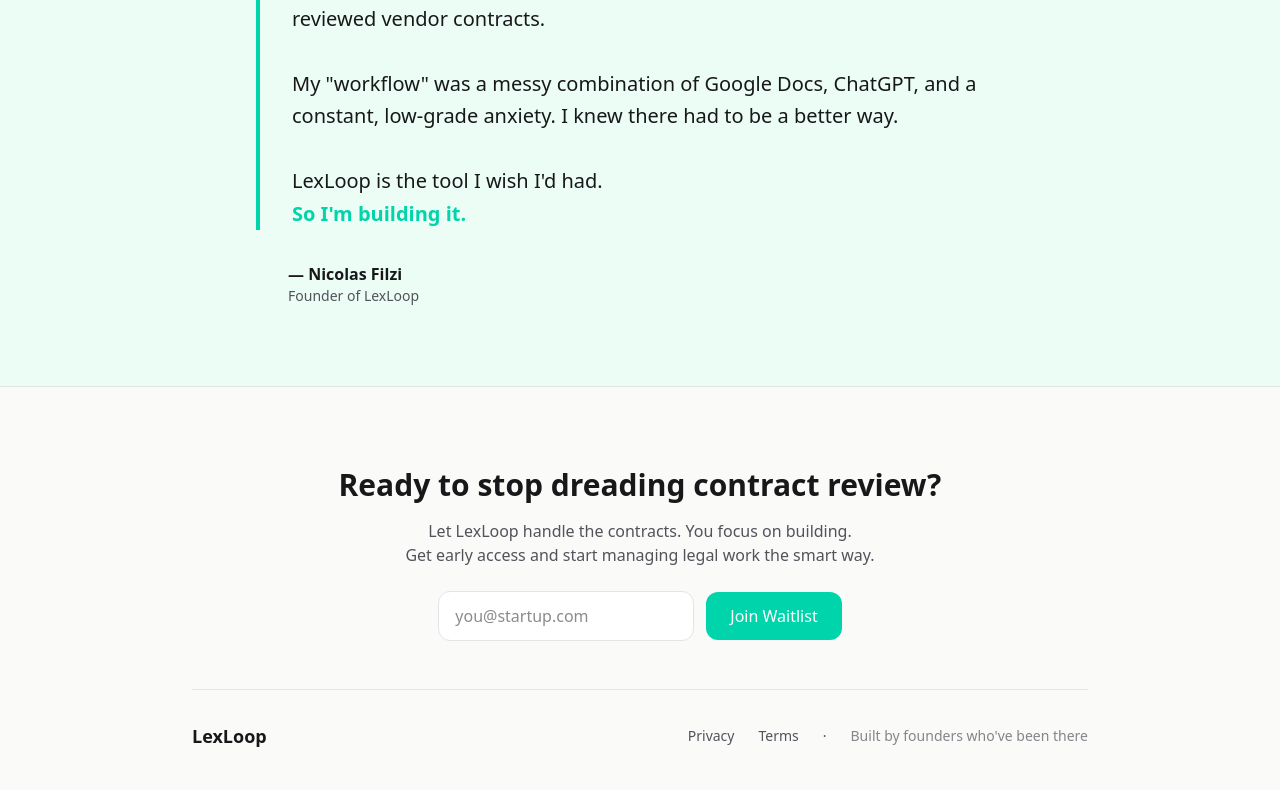
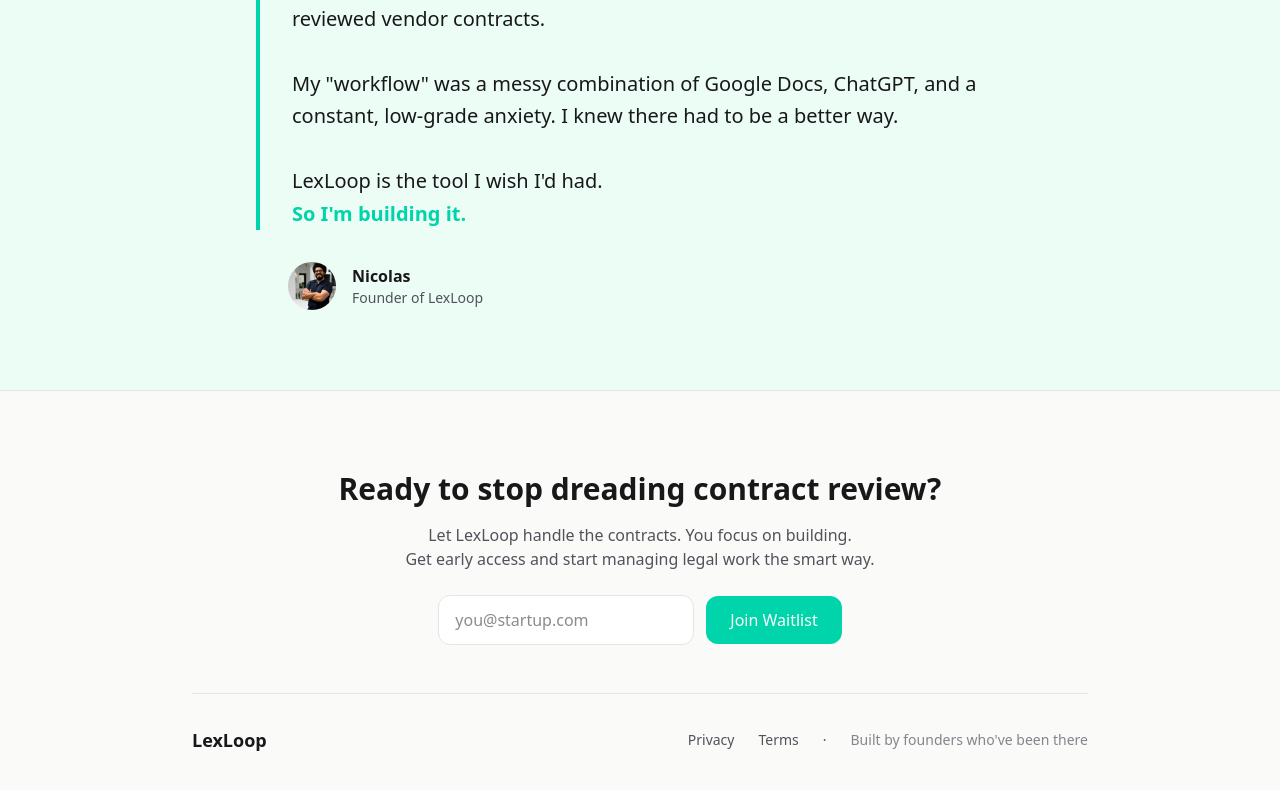
Before and after one commit to init-ventures/lexloop-landing, a React (Vite) app: page / in a window 1280 px wide. Shown: the part 5471-6261 px from the top of the page. Built offline with nearby package versions, Linux system fonts and the light colour scheme; a web font is replaced by a local one.

Commit message:
feat: add founder photo to FounderStory section
- Add rounded avatar next to signature
- Update name display to first name only

```diff
--- a/src/components/FounderStory.tsx
+++ b/src/components/FounderStory.tsx
@@ -1,4 +1,5 @@
 import { motion } from 'framer-motion'
+import nicolasImg from '../assets/nicolas.jpg'
 
 export function FounderStory() {
   return (
@@ -47,10 +48,17 @@
             whileInView={{ opacity: 1, y: 0 }}
             viewport={{ once: true }}
             transition={{ duration: 0.5, delay: 0.3 }}
-            className="mt-8 pl-8"
+            className="mt-8 pl-8 flex items-center gap-4"
           >
-            <p className="font-satoshi font-bold text-text-primary">— Nicolas Filzi</p>
-            <p className="text-sm text-text-secondary">Founder of LexLoop</p>
+            <img
+              src={nicolasImg}
+              alt="Nicolas, founder of LexLoop"
+              className="w-12 h-12 rounded-full object-cover"
+            />
+            <div>
+              <p className="font-satoshi font-bold text-text-primary">Nicolas</p>
+              <p className="text-sm text-text-secondary">Founder of LexLoop</p>
+            </div>
           </motion.div>
         </motion.div>
       </div>
```
Also changed, not shown: src/assets/nicolas.jpg (added).
